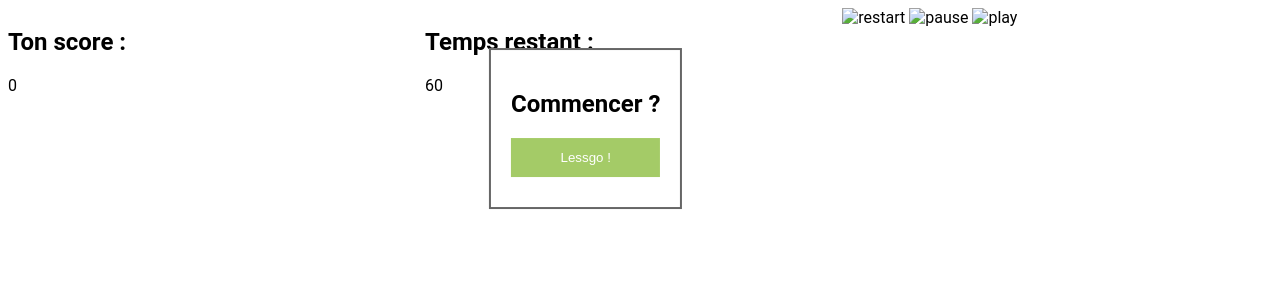
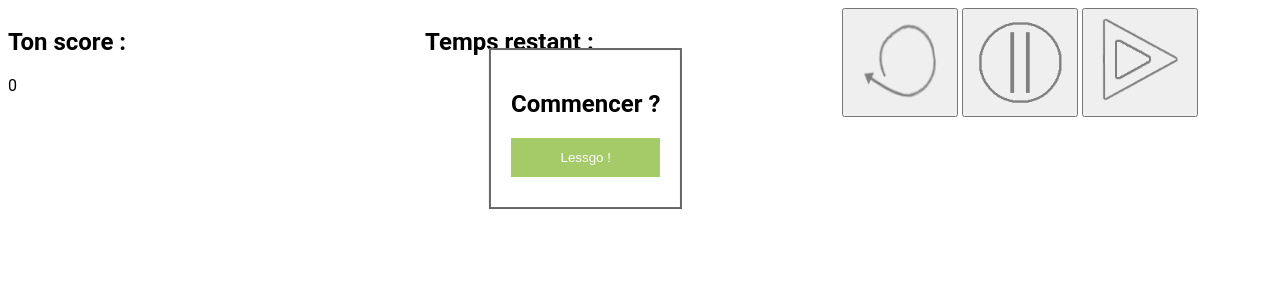
Before and after one commit to Tom-Musset/DEV, a PHP site: page / in a window 1280 px wide. Shown: the top 300 px of the page. Run offline with PHP 8.4, Linux system fonts and the light colour scheme.

Commit message:
ameliorations UX (message, calcul score,  logo play restart pause

```diff
--- a/JS/tape_Taupe/app.js
+++ b/JS/tape_Taupe/app.js
@@ -2,19 +2,14 @@ const squares = document.querySelectorAll(".square")
 const timeLeft = document.querySelector('#time-left')
 const score = document.querySelector('#score')
 const decompteDisplay = document.getElementById('decompte-popup')
-const startDisplay = document.getElementById('popup-Form')
+const popupDisplay = document.getElementById('popup-Form')
 const gridDisplay = document.getElementById('grid')
 
 let result = 0
 let hitPosition
-let currentTime = 60
+let currentTime = 20
 let countDownTimerId
-
-var now
-var deadline
-var nowSeconds
-var t = deadline - now
-var seconds = Math.floor((t%(1000*60)) / 1000)
+let total = 0
 
 function randomSquare(){
 	squares.forEach(square => {
@@ -25,6 +20,7 @@ function randomSquare(){
 	randomSquare.classList.add('mole')
 
 	hitPosition = randomSquare.id
+	total++
 }
 
 squares.forEach(square => {
@@ -48,34 +44,22 @@ function countDown(){
 
 	if(currentTime == 0){
 		clearInterval(countDownTimerId)
-		alert('Perdu ! ton score final est de ' + result)
+		popupDisplay.innerHTML = "<h2>ton score final est de " + Math.round((result/total)*100) +" %</h2>"
+		openForm()
 		gridDisplay.style.display = 'none'
 	}
 }
 
 function openForm() {
-	startDisplay.style.display = "block"
+	popupDisplay.style.display = "block"
 }
 
 function closeForm() {
-	startDisplay.remove()
-	decompte()
-}
-
-function decompte(){
-	now = new Date()
-	nowSeconds = now.getSeconds()
-	deadline = now.setSeconds(nowSeconds + 3)
-	decompteDisplay.style.display = 'block'
-	while(t!=0){
-		now = new Date()
-		t = deadline - now
-		decompteDisplay.innerHTML = "<h2>"+ t +"</h2>"
-	}
+	popupDisplay.style.display = "none"
 	gridDisplay.style.display = 'flex'
-	decompteDisplay.style.display = 'none'
-	console.log("ok !")
+	timeLeft.textContent = currentTime
 	moveMole()
 }
 
+
 	openForm()
--- a/JS/tape_Taupe/index.html
+++ b/JS/tape_Taupe/index.html
@@ -15,20 +15,20 @@
 	</div>
 
 	<div id="header">
-		<div id="score">
+		<div class="score">
 			<h2>Ton score :</h2>
 			<div id="score">0</div>
 		</div>
 
 		<div id="time">
 			<h2>Temps restant :</h2>
-			<div id="time-left">60</div>
+			<div id="time-left"></div>
 		</div>
 
 		<div id="play">
-			<img src="" alt="restart">
-			<img src="" alt="pause">
-			<img src="" alt="play">
+			<button><img src="img/restart-ic.png" alt="restart" ></button>
+			<button><img src="img/pause-ic.png" alt="pause"></button>
+			<button><img src="img/play-ic.png" alt="play"></button>
 		</div>
 	</div>
 
--- a/JS/tape_Taupe/styles.css
+++ b/JS/tape_Taupe/styles.css
@@ -18,7 +18,7 @@
 	position: relative;
 	width: 33%;
 }
-#score{
+.score{
 	position: relative;
 	width: 33%;
 }
@@ -81,3 +81,8 @@
 	margin-bottom: 10px;
 	opacity: 0.8;
   }
+
+  #play img{
+	width: 100px;
+	height: 100px;
+  }
```
Also changed, not shown: JS/tape_Taupe/img/pause-ic.png (added), JS/tape_Taupe/img/play-ic.png (added), JS/tape_Taupe/img/restart-ic.png (added).
